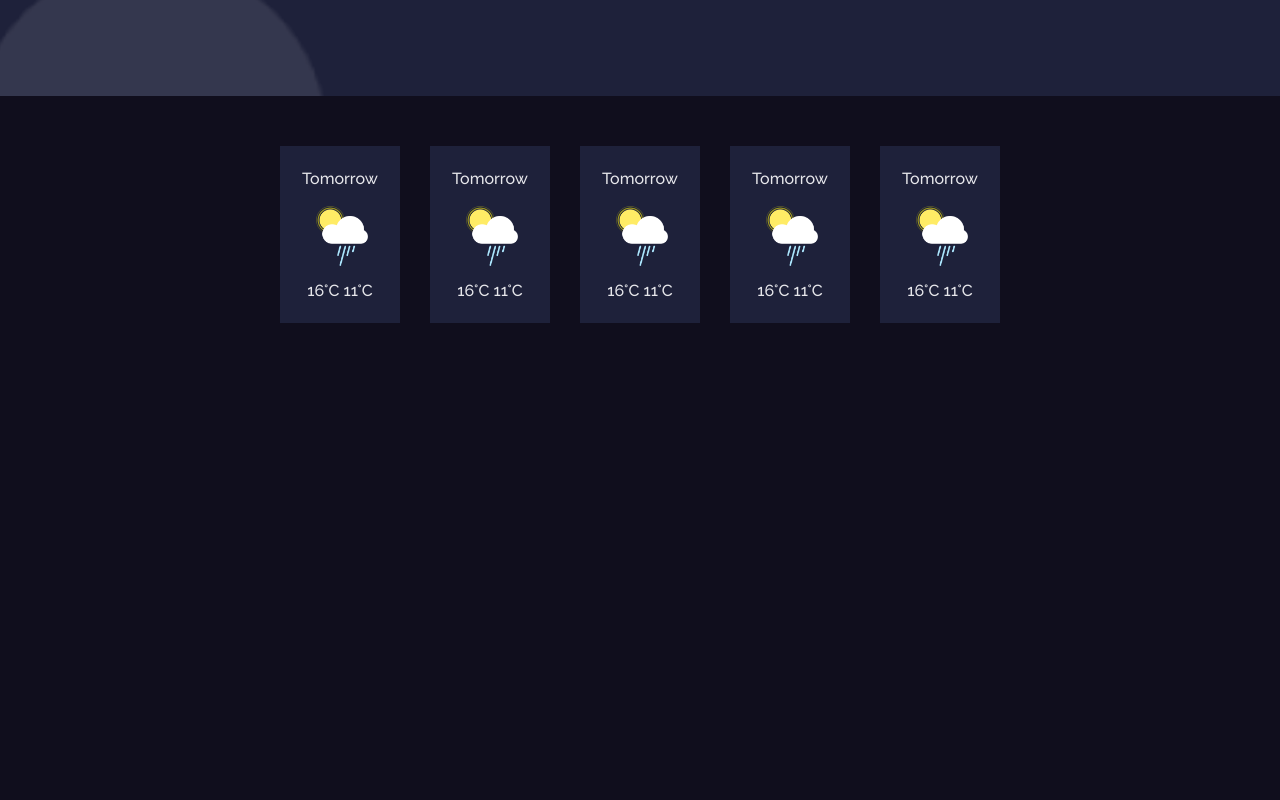
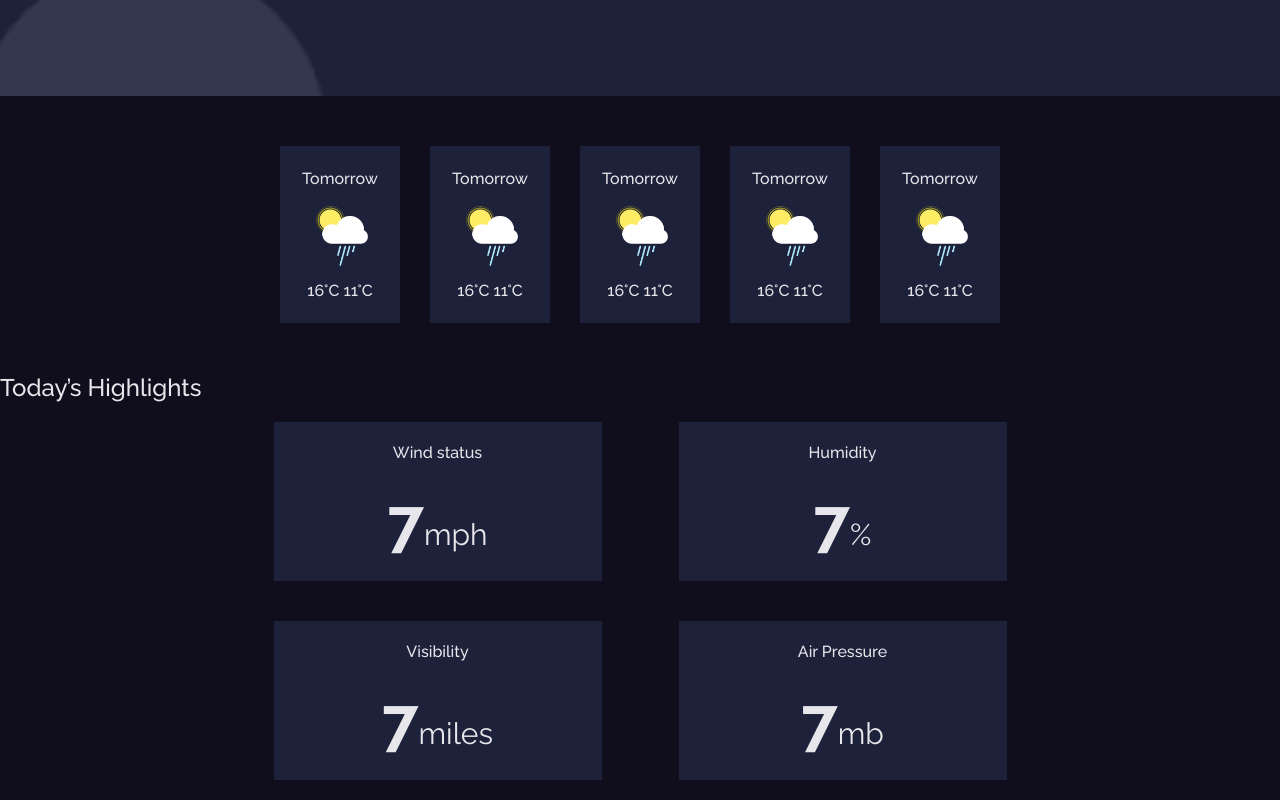
Before and after one commit to cristiandrc/weatherApp, a React app: page / in a window 1280 px wide. Shown: the part 704-1504 px from the top of the page. Before the commit the page ends 1077 px from the top, so only its background shows below. Built offline with nearby package versions, Linux system fonts and the light colour scheme.

Commit message:
add estructura del Status

```diff
--- /dev/null
+++ b/src/components/Status/Status.jsx
@@ -0,0 +1,15 @@
+import React from "react";
+import { Container, Measure, Title, Value } from "./styled";
+const Status = ({ title, measure, value, height }) => {
+  return (
+    <Container height={height}>
+      <Title>{title}</Title>
+      <span>
+        <Value>{value}</Value>
+        <Measure>{measure}</Measure>
+      </span>
+    </Container>
+  );
+};
+
+export default Status;
--- /dev/null
+++ b/src/components/Status/styled.js
@@ -0,0 +1,36 @@
+import styled from "styled-components";
+
+export const Container = styled.div`
+  width: 328px;
+  height: ${({ height }) => (!height ? "159px" : "240px")};
+  margin: 20px auto;
+  background-color: #1e213a;
+  color: #e7e7eb;
+  display: flex;
+  flex-direction: column;
+  align-items: center;
+  /* justify-content: space-around; */
+`;
+
+export const Title = styled.h4`
+  font-size: 16px;
+  font-weight: 500;
+`;
+
+export const Value = styled.span`
+  font-size: 65px;
+  font-weight: 700;
+`;
+
+export const Measure = styled.span`
+  font-size: 30px;
+`;
+
+export const StatusContainer = styled.div`
+  display: flex;
+  justify-content: space-around;
+  align-items: center;
+  flex-wrap: wrap;
+  max-width: 810px;
+  margin: 0 auto;
+`;
--- a/src/containers/Home.jsx
+++ b/src/containers/Home.jsx
@@ -2,6 +2,8 @@ import React from "react";
 import Hero from "../components/Hero/Hero";
 import Weather from "../components/Weather/Weather";
 import { WeatherContainer } from "../components/Weather/styled";
+import Status from "../components/Status/Status";
+import { StatusContainer } from "../components/Status/styled";
 
 const Home = () => {
   return (
@@ -12,6 +14,13 @@ const Home = () => {
           <Weather key={i} />
         ))}
       </WeatherContainer>
+      <h2>Today’s Highlights </h2>
+      <StatusContainer>
+        <Status title="Wind status" measure="mph" value="7" />
+        <Status title="Humidity" measure="%" value="7" />
+        <Status title="Visibility" measure="miles" value="7" />
+        <Status title="Air Pressure" measure="mb" value="7" />
+      </StatusContainer>
     </>
   );
 };
```
